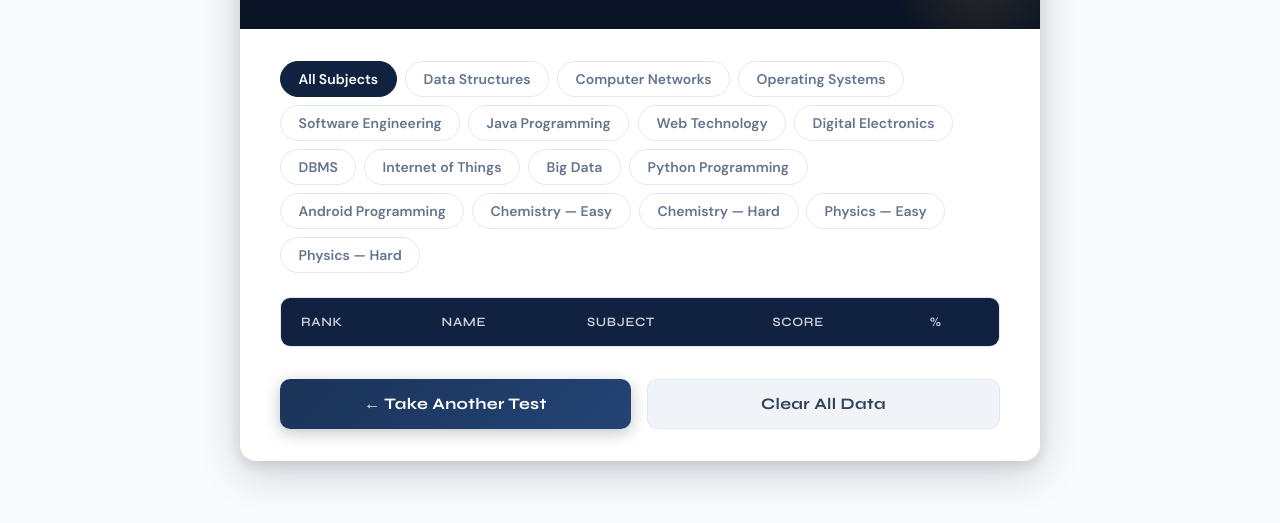
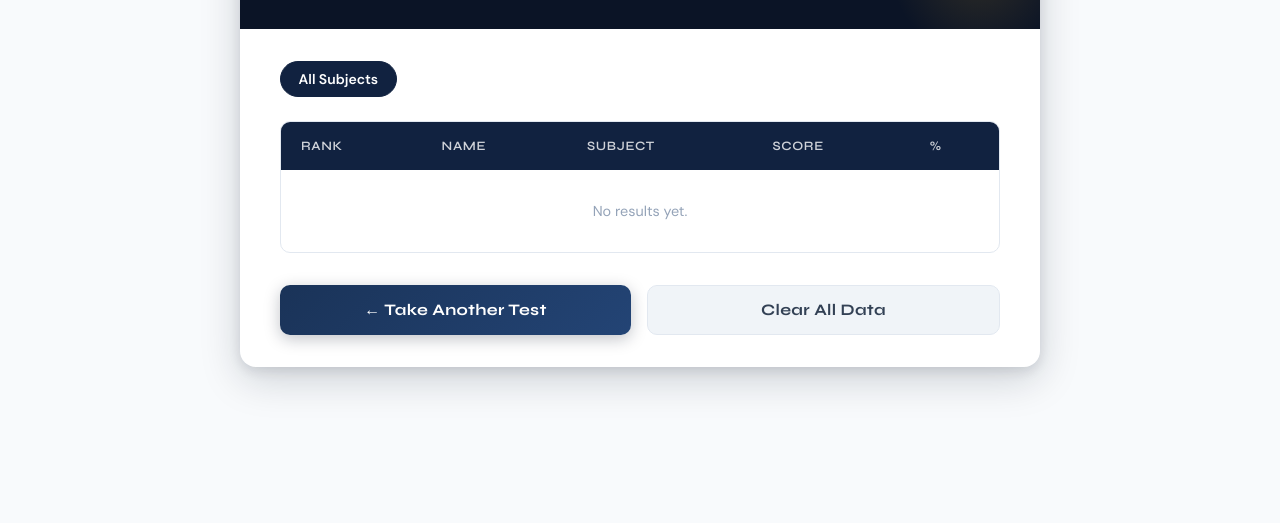
Before and after one commit to Abdul-Azeez-061/ECET, a plain HTML site: page leaderboard.html in a window 1280 px wide. Shown: the part 199-722 px from the top of the page. Drawn offline with Linux system fonts and the light colour scheme.

Commit message:
Update filter container and remove unused buttons

```diff
--- a/leaderboard.html
+++ b/leaderboard.html
@@ -34,24 +34,8 @@
             </div>
             <div class="page-body">
                 <!-- Filter chips -->
-                <div style="display:flex; gap:8px; flex-wrap:wrap; margin-bottom:1.25rem;">
+                <div id="filter-container" style="display:flex; gap:8px; flex-wrap:wrap; margin-bottom:1.25rem;">
                     <button class="tab-btn active" data-filter="all">All Subjects</button>
-                    <button class="tab-btn" data-filter="ds">Data Structures</button>
-                    <button class="tab-btn" data-filter="cn">Computer Networks</button>
-                    <button class="tab-btn" data-filter="os">Operating Systems</button>
-                    <button class="tab-btn" data-filter="se">Software Engineering</button>
-                    <button class="tab-btn" data-filter="java">Java Programming</button>
-                    <button class="tab-btn" data-filter="wt">Web Technology</button>
-                    <button class="tab-btn" data-filter="de">Digital Electronics</button>
-                    <button class="tab-btn" data-filter="dbms">DBMS</button>
-                    <button class="tab-btn" data-filter="iot">Internet of Things</button>
-                    <button class="tab-btn" data-filter="bd">Big Data</button>
-                    <button class="tab-btn" data-filter="py">Python Programming</button>
-                    <button class="tab-btn" data-filter="ap">Android Programming</button>
-                    <button class="tab-btn" data-filter="chem_easy">Chemistry — Easy</button>
-                    <button class="tab-btn" data-filter="chem_hard">Chemistry — Hard</button>
-                    <button class="tab-btn" data-filter="phy_easy">Physics — Easy</button>
-                    <button class="tab-btn" data-filter="phy_hard">Physics — Hard</button>
                 </div>
 
                 <div class="table-scroll">
```
